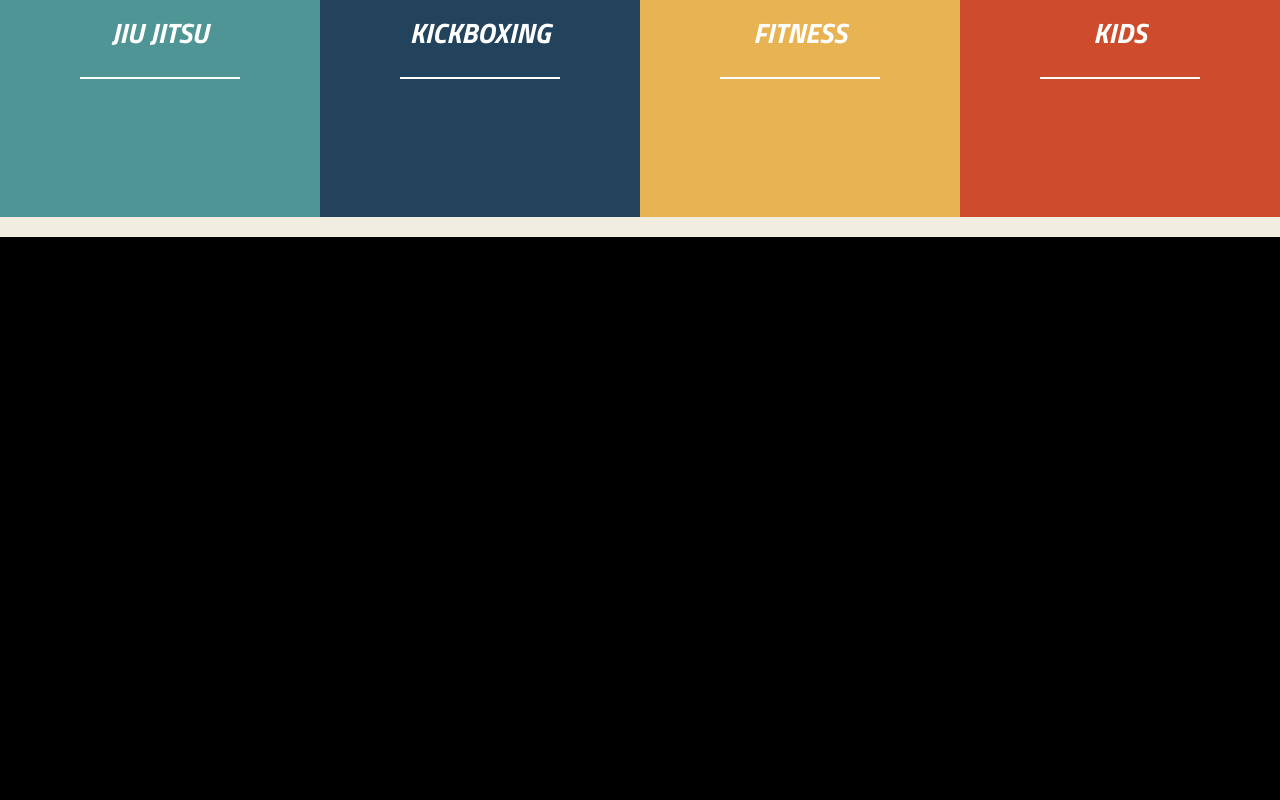
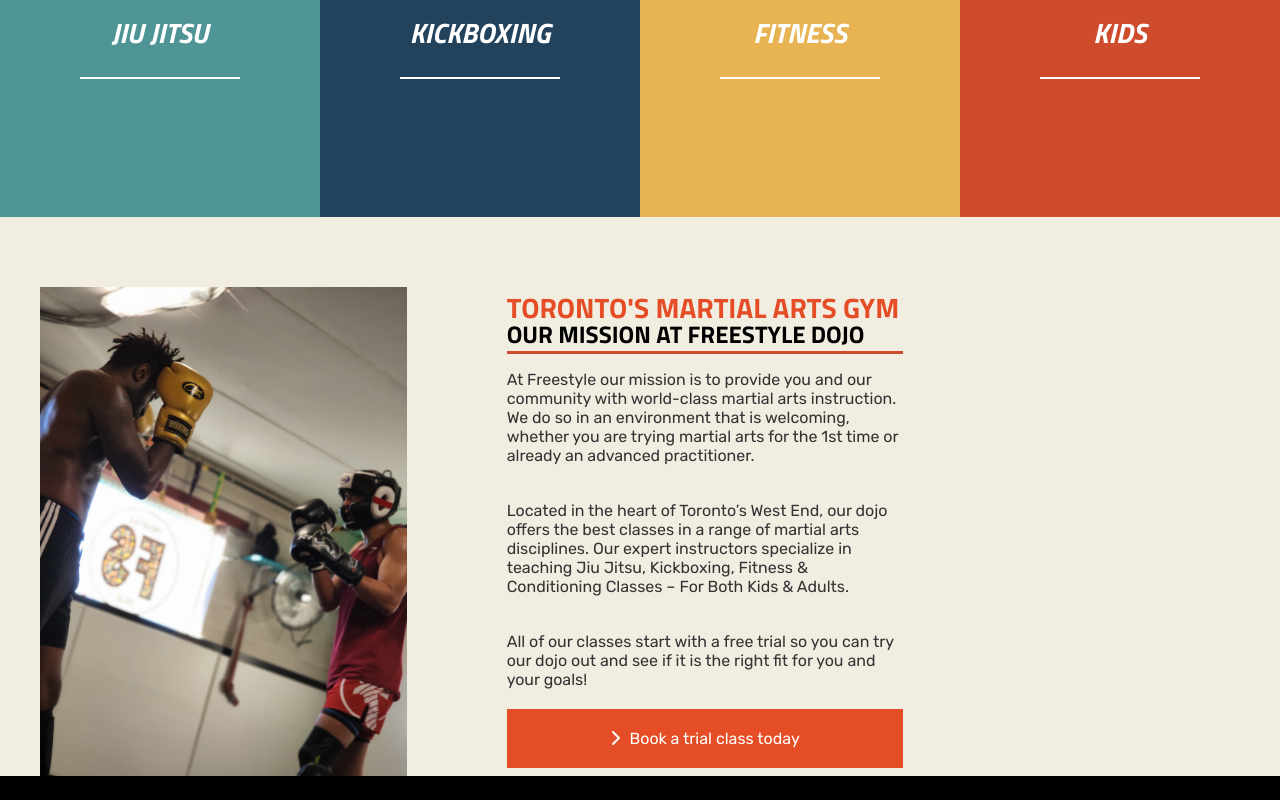
Before and after one commit to erezyaron/freestyledojo-site, a React (Vite) app: page / in a window 1280 px wide. Shown: the part 942-1742 px from the top of the page. Before the commit the page ends 1227 px from the top, so only its background shows below. Built offline with nearby package versions, Linux system fonts and the light colour scheme.

Commit message:
add about

```diff
--- a/src/Sections/About.jsx
+++ b/src/Sections/About.jsx
@@ -1,7 +1,33 @@
+import { faChevronRight } from '@fortawesome/free-solid-svg-icons';
+import { FontAwesomeIcon } from '@fortawesome/react-fontawesome';
+
 const About = () => {
     return (
         <>
-        <div id="about">about</div>
+        <div id="about">
+            <div className="about-container">
+                <div className="about-image">
+                    <img src="/src/assets/toronto-martial-arts-classes-scaled.jpg" className="about-image" />
+                </div>
+                <div className="about-text">
+                    <h3>Toronto's Martial Arts Gym</h3>
+                    <h4>Our mission at freestyle dojo</h4>
+                    <p className="about-item text">
+                    At Freestyle our mission is to provide you and our community with world-class martial arts instruction. We do so in an environment that is welcoming, whether you are trying martial arts for the 1st time or already an advanced practitioner.
+                    </p>
+                    <p className="about-item text">
+                    Located in the heart of Toronto’s West End, our dojo offers the best classes in a range of martial arts disciplines. Our expert instructors specialize in teaching Jiu Jitsu, Kickboxing, Fitness & Conditioning Classes – For Both Kids & Adults.
+                    </p>
+                    <p className="about-item text">
+                    All of our classes start with a free trial so you can try our dojo out and see if it is the right fit for you and your goals!
+                    </p>
+                    <div className="about-item button">
+                        <FontAwesomeIcon className='icon' icon={faChevronRight} />
+                        Book a trial class today
+                    </div>
+                </div>
+            </div>
+        </div>
         </>
     )
 };
--- a/src/Sections/styles.css
+++ b/src/Sections/styles.css
@@ -1,3 +1,88 @@
+#about {
+  width: 100%;
+  background-color: #F1EDE1;
+  padding: 50px 0px 0px 0px;
+  display: flex;
+  align-items: center;
+}
+
+.about-container {
+  display: grid;
+  grid-template-columns: 1fr 2fr; /* Image takes up 1 fraction, Text takes up 2 fractions */
+  gap: 100px; /* Space between image and text */
+  max-width: 1200px; /* Maximum width of the container */
+  margin: auto; /* Center the container */
+}
+
+.about-image img {
+  width: 100%;
+  height: auto; /* Maintain aspect ratio */
+  display: block;
+}
+
+.about-text {
+  display: flex;
+  flex-direction: column;
+  justify-content: center;
+  font-family: "Rubik";
+  font-weight: 400;
+  width: 54%;
+  position: relative;
+  margin: 0px 50px 0px 0px;
+}
+
+.about-text h4 {
+  color: #000; /* Title color */
+  margin-bottom: 10px;
+  text-transform: uppercase;
+  font-family: "Titillium Web";
+  font-weight: 700;
+  font-size: 1.5rem;
+  margin-block-end: 1rem;
+  margin-block-start: .5rem;
+  line-height: 1;
+  margin: 0;
+  padding: 0;
+  padding-bottom: 5px;
+  border-bottom: 3px solid #CE4B2C;
+}
+
+.about-text h3 {
+  color: #E44D26; /* Subtitle color */
+  margin-bottom: 20px;
+  text-transform: uppercase;
+  font-family: "Titillium Web";
+  font-weight: 700;
+  font-size: 1.75rem;
+  margin-block-end: 1rem;
+  margin-block-start: .5rem;
+  line-height: 1;
+  margin: 0;
+  padding: 0;
+}
+
+.about-item.text {
+  color: #333; /* Paragraph text color */
+  margin-bottom: 20px;
+}
+
+.about-item.button {
+  background-color: #E44D26; /* Button background color */
+  color: #fff; /* Button text color */
+  padding: 10px 20px;
+  text-align: center;
+  cursor: pointer;
+  border: none;
+  transition: background-color 0.3s;
+  padding: 20px;
+
+}
+.icon {
+  padding: 0px 10px 0px 0px;
+}
+.about-item.button:hover {
+  background-color: #C1351D; /* Darken button color on hover */
+}
 
 #programs {
   width: 100%;
```
